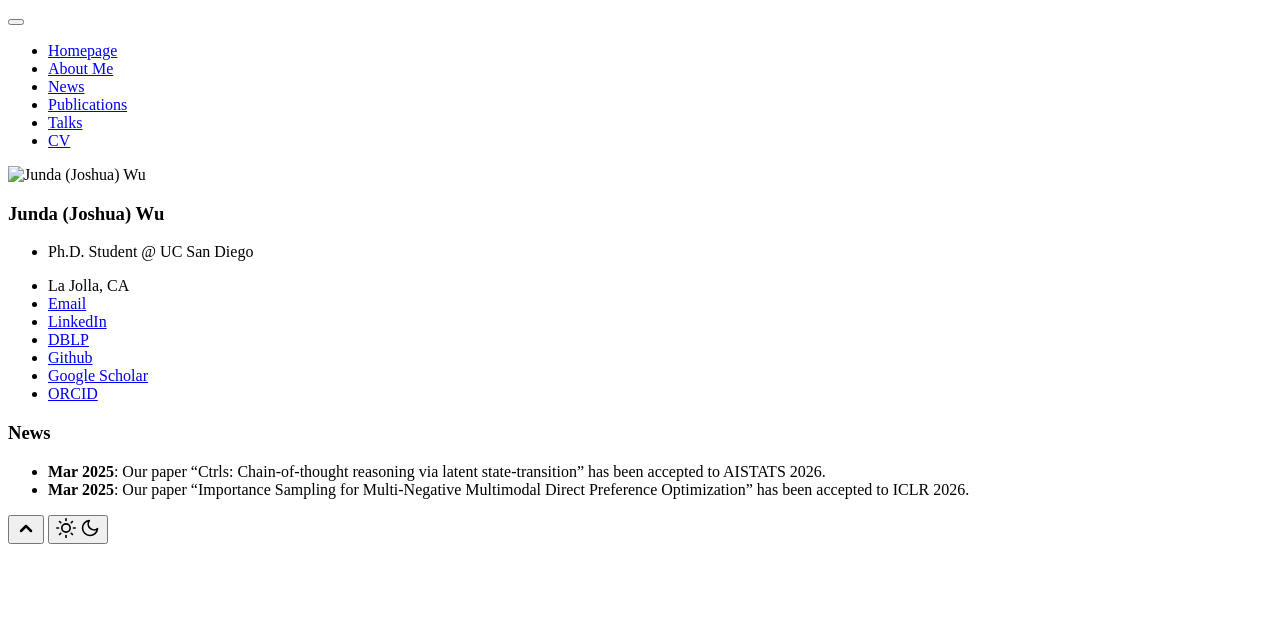
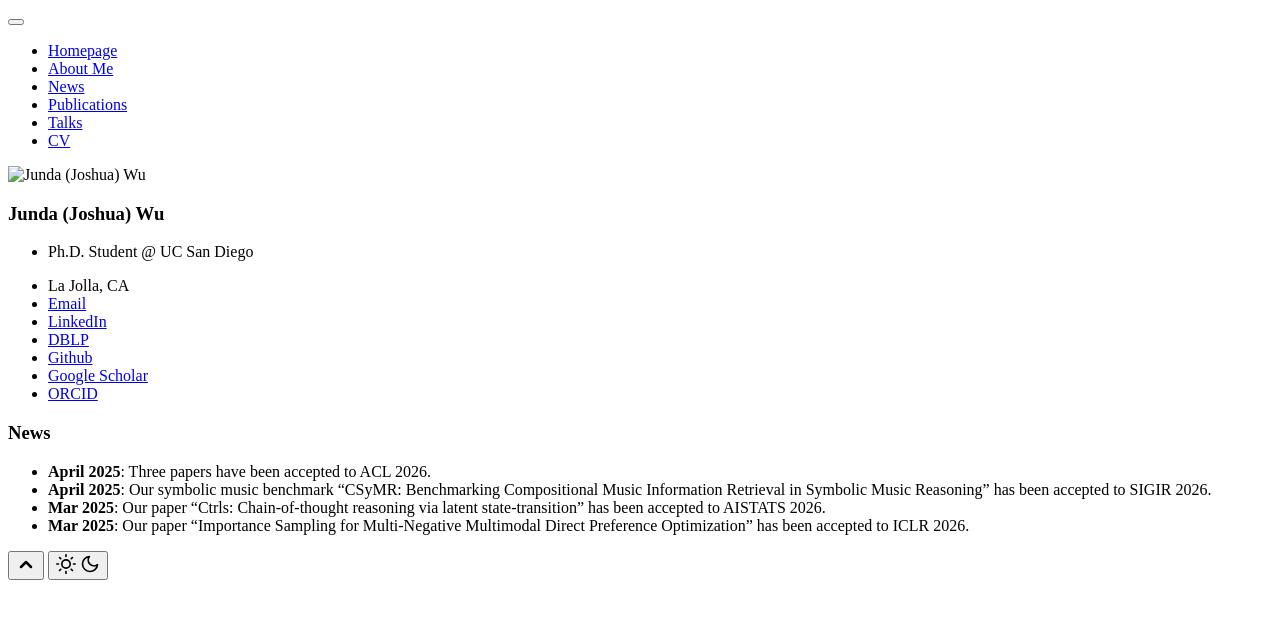
Before and after one commit to JoshuaWu1997/JoshuaWu1997.github.io, a Jekyll site: the page built from _pages/includes/news.md, in a window 1280 px wide. Shown: the top 619 px of the page. Built offline with Jekyll 4.4.1, drawn with Linux system fonts in a browser that asks for light colours; our own code applies the rules of GitHub Pages for plain Markdown files.

Commit message:
Update news.md

```diff
--- a/_pages/includes/news.md
+++ b/_pages/includes/news.md
@@ -1,4 +1,6 @@
 # News
 
+* **April 2025**: Three papers have been accepted to ACL 2026.
+* **April 2025**: Our symbolic music benchmark "CSyMR: Benchmarking Compositional Music Information Retrieval in Symbolic Music Reasoning" has been accepted to SIGIR 2026.
 * **Mar 2025**: Our paper "Ctrls: Chain-of-thought reasoning via latent state-transition" has been accepted to AISTATS 2026.
 * **Mar 2025**: Our paper "Importance Sampling for Multi-Negative Multimodal Direct Preference Optimization" has been accepted to ICLR 2026.
```
